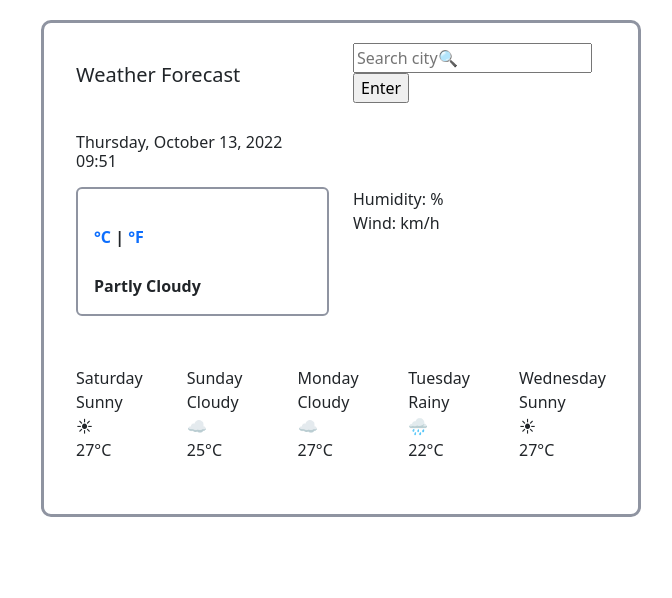
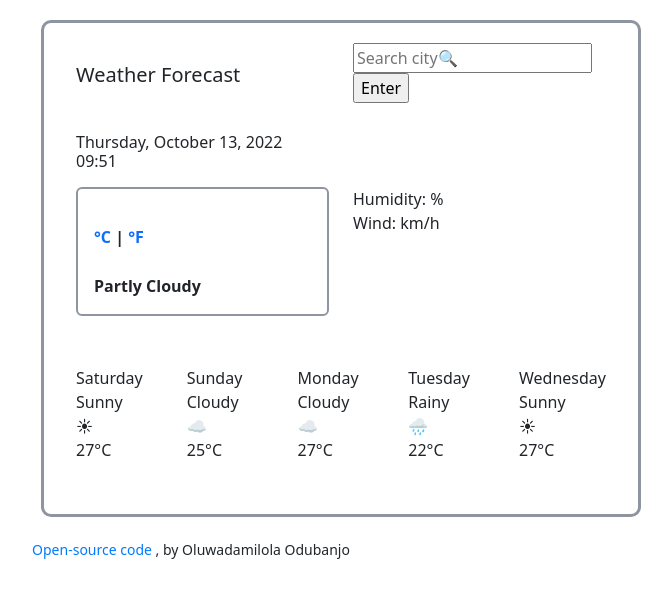
Before and after one commit to Dammie031/my-shecodes-plus-project, a plain HTML site: page index.html in a window 1280 px wide. Shown: the whole page, without its empty margins (299-971 px from the left). Drawn offline with nearby package versions, Linux system fonts and the light colour scheme; no server answers.

Commit message:
Included my GitHub repository link

```diff
--- a/index.html
+++ b/index.html
@@ -124,6 +124,12 @@ Wind: <span id= "wind"></span>km/h
 
 
     </div>
+    <div class="coder">
+    <small>
+    <a class="link" href="https://github.com/Dammie031/my-shecodes-plus-project"target="_blank">Open-source code</a>
+    , by Oluwadamilola Odubanjo
+    </small>
+</div>
     <script src="src/index.js"></script>
   </body>
 </html>
--- a/src/styles.css
+++ b/src/styles.css
@@ -36,3 +36,17 @@
     max-width: 600px;
     padding: 20px;
   }
+.link{
+  color: #007bff;
+  text-decoration: none;
+  background-color: transparent;
+}
+small{
+  text-align: center;
+
+}
+.coder{
+  text-align: center;
+  margin-left: -300px;
+
+}
```
